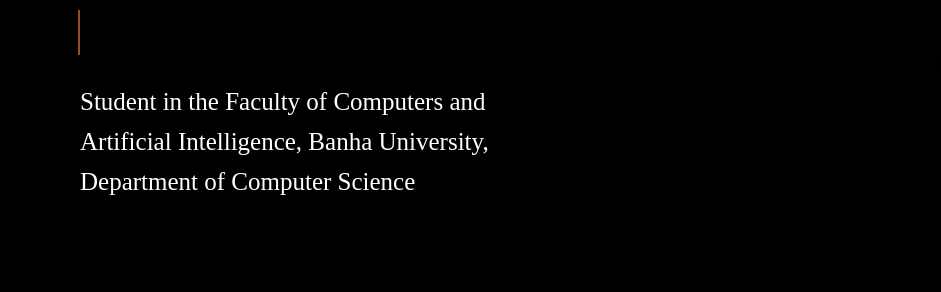
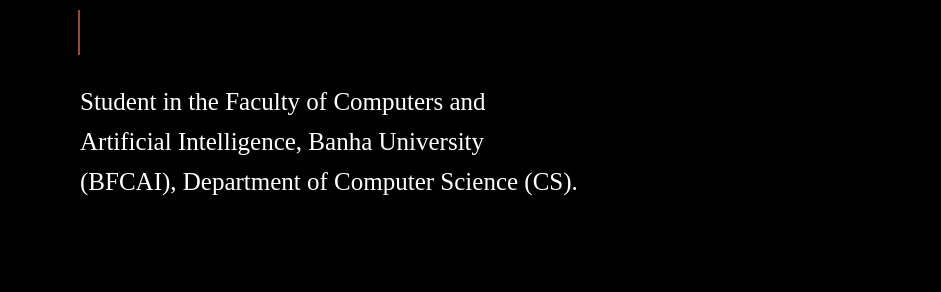
Before and after one commit to Motarek175/portfolio2, a plain HTML site: page index.html in a window 1280 px wide. Shown: the part 232-524 px from the top of the page, 0-941 px from the left. Drawn offline with nearby package versions, Linux system fonts and the light colour scheme.

Commit message:
index.html

```diff
--- a/index.html
+++ b/index.html
@@ -58,7 +58,7 @@
           <h1>Hello I am <br /><span></span></h1>
           <p>
             Student in the Faculty of Computers and Artificial Intelligence,
-            Banha University, Department of Computer Science
+            Banha University (BFCAI), Department of Computer Science (CS).
           </p>
         </div>
         <div class="img">
```
